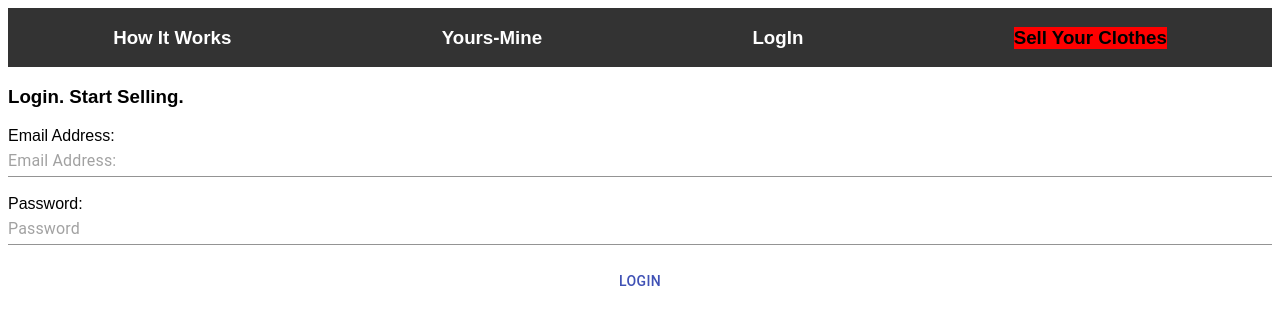
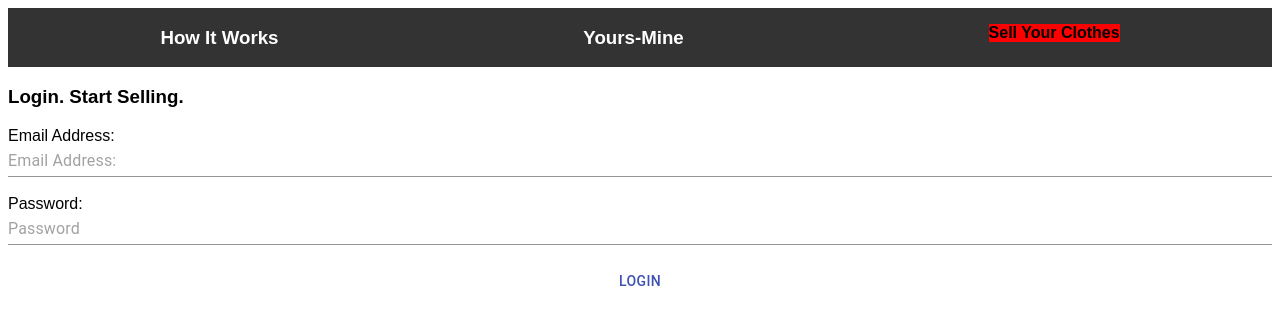
Before and after one commit to eoinlynchcodes/yoursmine-client, a React (Create React App) app in the folder yoursmine-client/: page /login in a window 1280 px wide. Shown: the top 324 px of the page. Built offline with nearby package versions, Linux system fonts and the light colour scheme.

Commit message:
The code is clean.

```diff
--- a/yoursmine-client/src/App.js
+++ b/yoursmine-client/src/App.js
@@ -1,7 +1,7 @@
 import React from "react";
 import { Route, BrowserRouter as Router } from "react-router-dom";
 import { Register } from "./components/Forms/Register";
-import { Navigation } from "./components/Blocks/Navigation";
+import { Navigation } from "./components/Blocks/LoggedOutNav";
 import { Login } from "./components/Forms/Login";
 import { SellerDashboard } from './components/Blocks/SellerDashboard';
 import { Marketplace } from './components/Blocks/Marketplace';
--- a/yoursmine-client/src/components/Blocks/Navigation.js
+++ b/yoursmine-client/src/components/Blocks/LoggedOutNav.js
@@ -1,6 +1,6 @@
 import React from 'react';
 import { useHistory } from 'react-router-dom';
-import '../components.css';
+import './navigation.css';
 
 export const Navigation = () => {
 
@@ -27,8 +27,13 @@ export const Navigation = () => {
             <nav>
                 <h3 onClick={event => howitworks(event)}>How It Works</h3>
                 <h3 onClick={event => goHome(event)}>Yours-Mine</h3>
+                <div className="dropdown">
+                <h3 className="dropbtn">Sell Your Clothes</h3>
+                <div className="dropdown-content">
                 <h3 onClick={event => login(event)} >LogIn</h3>
-                <h3 className="sell-clothes-nav-button" onClick={event => register(event)}>Sell Your Clothes</h3>
+                <h3 onClick={event => register(event)} >Sign Up</h3>
+                </div>
+                </div>
             </nav>
         </div>
     )
--- a/yoursmine-client/src/components/Blocks/Marketplace.js
+++ b/yoursmine-client/src/components/Blocks/Marketplace.js
@@ -10,7 +10,6 @@ export const Marketplace = () => {
         axios.get('http://localhost:3333/api/clothes/allClothes')
         .then(res => {
             setClothes(res.data);
-            console.log(res.data);
         })
         .catch(error => {
             console.log(error);
@@ -20,8 +19,8 @@ export const Marketplace = () => {
     return (
         <div>
             <h1>This is the Marketplace</h1>
-            { clothes.map(item => {
-               return <ClothesFrame item={item} /> })
+            { clothes.map((item, key) => {
+               return <ClothesFrame item={item} key={key} /> })
             }
         </div>
     )
--- /dev/null
+++ b/yoursmine-client/src/components/Blocks/navigation.css
@@ -0,0 +1,44 @@
+/* Dropdown Button */
+.dropbtn {
+    background-color: red;
+    color: black;
+    /* padding: 16px; */
+    font-size: 16px;
+    border: none;
+  }
+
+  /* The container <div> - needed to position the dropdown content */
+  .dropdown {
+    position: relative;
+    display: inline-block;
+  }
+
+  /* Dropdown Content (Hidden by Default) */
+  .dropdown-content {
+    display: none;
+    position: absolute;
+    background-color: black;
+    min-width: 160px;
+    box-shadow: 0px 8px 16px 0px rgba(0,0,0,0.2);
+    z-index: 1;
+  }
+
+  /* Links inside the dropdown */
+  .dropdown-content a {
+    color: black;
+    padding: 12px 16px;
+    text-decoration: none;
+    display: block;
+  }
+
+  /* Change color of dropdown links on hover */
+  .dropdown-content h3:hover {
+    background-color: white;
+    color: black;
+    }
+
+  /* Show the dropdown menu on hover */
+  .dropdown:hover .dropdown-content {display: block;}
+
+  /* Change the background color of the dropdown button when the dropdown content is shown */
+  .dropdown:hover .dropbtn {background-color: white;}
--- a/yoursmine-client/src/components/Forms/AddClothesForm.js
+++ b/yoursmine-client/src/components/Forms/AddClothesForm.js
@@ -28,7 +28,6 @@ export const AddClothesForm = () => {
     event.preventDefault();
     axios.post('http://localhost:3333/api/clothes/addClothes', clothesItem)
     .then(response => {
-        console.log(response);
         history.push('/sellerdashboard');
     })
     .catch(error => {
```
